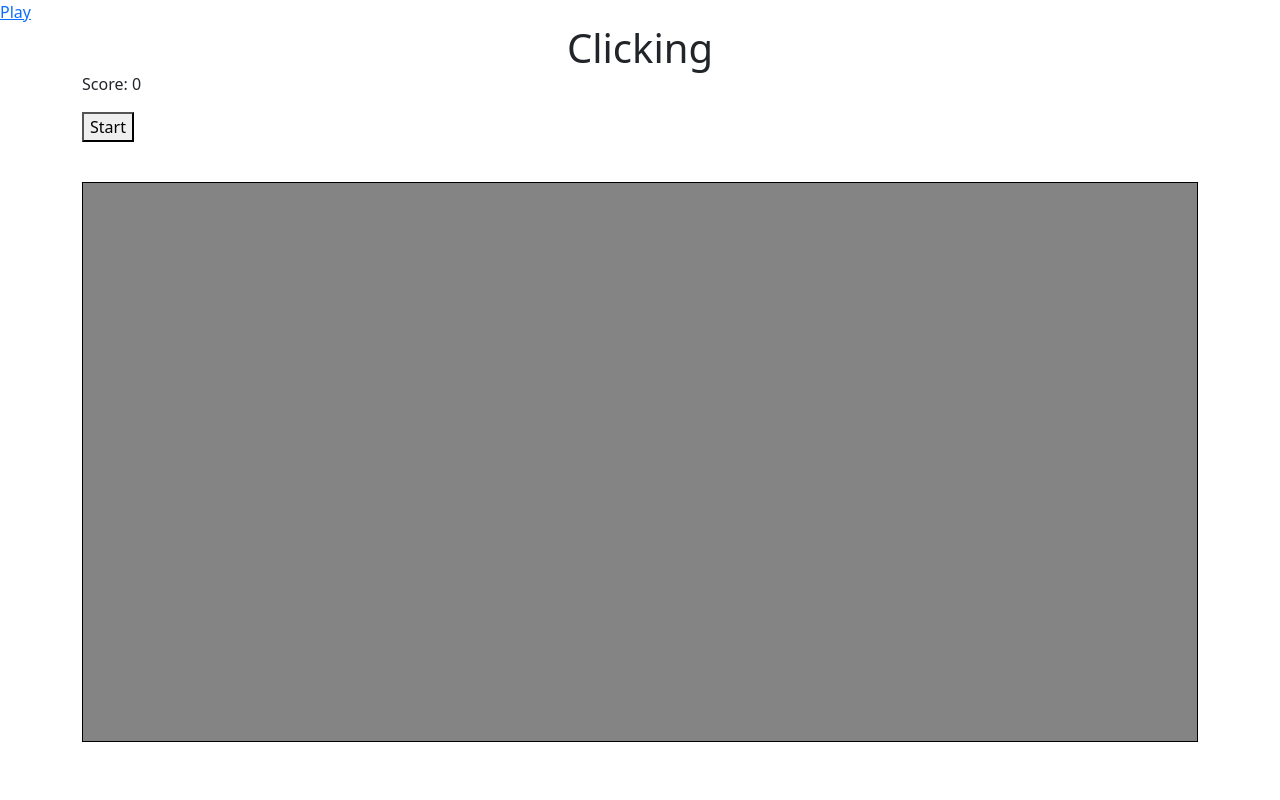
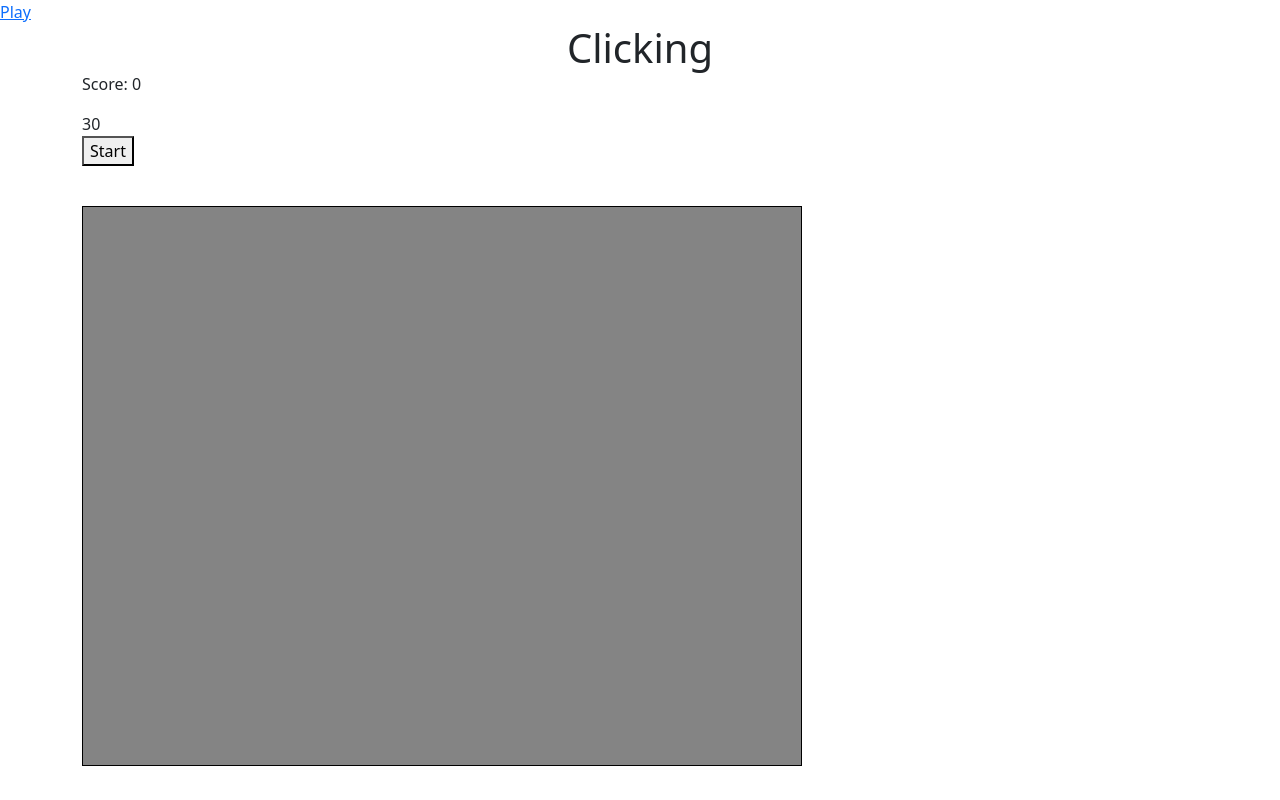
Before and after one commit to TuckTuckC/Precision-Trainer, a React (Create React App) app: page /clicking in a window 1280 px wide. Built offline with nearby package versions, Linux system fonts and the light colour scheme.

Commit message:
timer function works properly and has been added to the clicking component

```diff
--- a/package.json
+++ b/package.json
@@ -7,6 +7,7 @@
     "@testing-library/react": "^12.1.2",
     "@testing-library/user-event": "^13.5.0",
     "bootstrap": "^5.1.3",
+    "dayjs": "^1.11.3",
     "react": "^17.0.2",
     "react-bootstrap": "^2.4.0",
     "react-dom": "^17.0.2",
--- a/src/Components/Clicking/Clicking.css
+++ b/src/Components/Clicking/Clicking.css
@@ -4,6 +4,7 @@
     grid-gap: 0.3vh;
     border: 0.2vh solid black;
     height: 70vh;
+    width: 90vh;
     margin: 5vh 0 0 0;
     background-color: rgb(132, 132, 132);
 }
--- a/src/Components/Clicking/Clicking.js
+++ b/src/Components/Clicking/Clicking.js
@@ -1,10 +1,11 @@
 // Libraries
 import React from 'react';
-import { useState, useEffect } from 'react';
+import { useState, useEffect, useRef } from 'react';
 
 // Components
 import './Clicking.css';
-import Target from './Target/Target.js'
+import Target from './Target/Target.js';
+import Timer from '../Timer/Timer';
 
 function Clicking() {
     // State
@@ -17,8 +18,10 @@ function Clicking() {
     );
     const [newSpawnID, setNewSpawnID] = useState(null);
     const [playing, setPlaying] = useState(false)
-    const [time, setTime] = useState(false);
-    const [counter, setCounter] = useState(0);
+    const defaultTime = 30;
+    const [time, setTime] = useState(defaultTime);
+
+    const [startTimer, setStartTimer] = useState(false);
 
     // STRETCH GOAL: Dynamic playboard sizes
     // const [playHeight, setPlayHeight] = useState(15)
@@ -27,8 +30,17 @@ function Clicking() {
         setNewSpawnID(Math.floor(Math.random() * 69))
         setSpawnList([...spawnList, newSpawnID])
     }
+
+    const startGame = () => {
+        setScore(0);
+        setTime(defaultTime);
+        setPlaying(true);
+        setStartTimer(true);
+    }
+
     // Game Round
     const start = () => {
+
 
         return (
             targetArray.map((key, index) => (
@@ -48,29 +60,13 @@ function Clicking() {
 
     }
 
-    // UseEffect for the 1 minute timer
-    useEffect(() => {
-        let interval;
-        if (time) {
-            interval = setInterval(() => {
-
-            }, 1000)
-        } else {
-            clearInterval(interval);
-        }
-
-
-        return () => clearInterval(interval);
-    }, [time])
-
-
-
   return (
     <div>
         <h1 className="subtitle">Clicking</h1>
         <div className="container">
             <p className="score">Score: {score}</p>
-            <button onClick={() => {setPlaying(true); }} className="startBtn">Start</button>
+            <Timer setPlaying = {setPlaying} startTimer = {startTimer} setStartTimer = {setStartTimer} time = {time} setTime = {setTime} />
+            <button onClick={() => startGame()} className="startBtn">Start</button>
             <div className="playBoard">
                 {playing === true ? start() : null}
             </div>
--- /dev/null
+++ b/src/Components/Timer/Timer.js
@@ -0,0 +1,38 @@
+// Libraries
+import React, { useState, useEffect } from 'react'
+
+// Components
+
+function Timer({startTimer, setStartTimer, setPlaying, time, setTime}) {
+
+    const [timerId, setTimerId] = useState(0);
+
+    useEffect(() => {
+        if (time < 1) {
+            setStartTimer(false);
+            setPlaying(false);
+        };
+    }, [time]);
+
+    useEffect(() => {
+        let intervalId = null;
+        if (startTimer) {
+            intervalId = setInterval(() => {
+                setTime(prev => prev -=1)
+                console.log(time);
+            }, 1000)
+
+            setTimerId(intervalId)
+        } else {
+            clearInterval(timerId);
+        };
+    }, [startTimer])
+
+    return (
+        <div className="timer">
+            <span className='time'>{time < 10 ? '0' + time : time }</span>
+        </div>
+    )
+}
+
+export default Timer;
```
Also changed, not shown: 1 other file (tests, documents, lock files or other folders).
